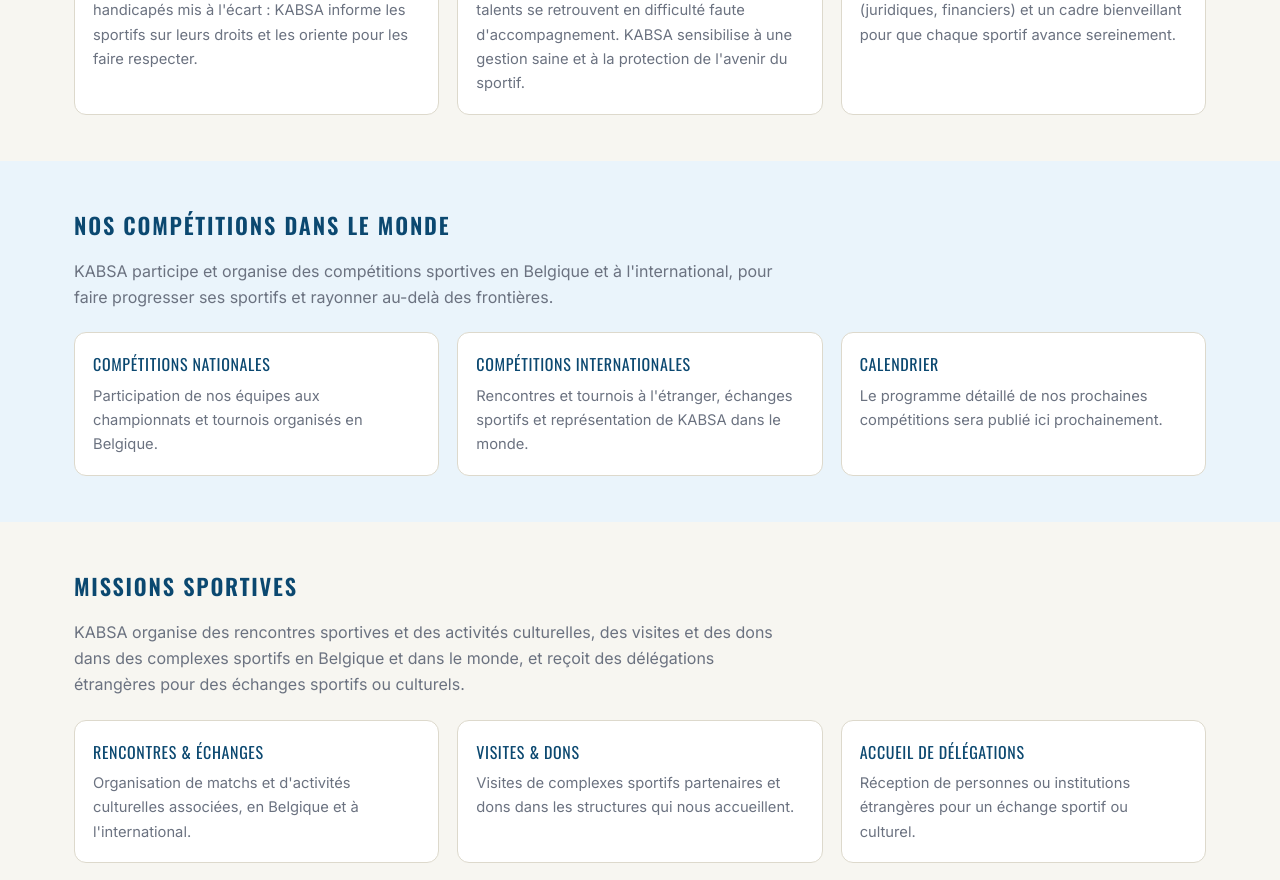
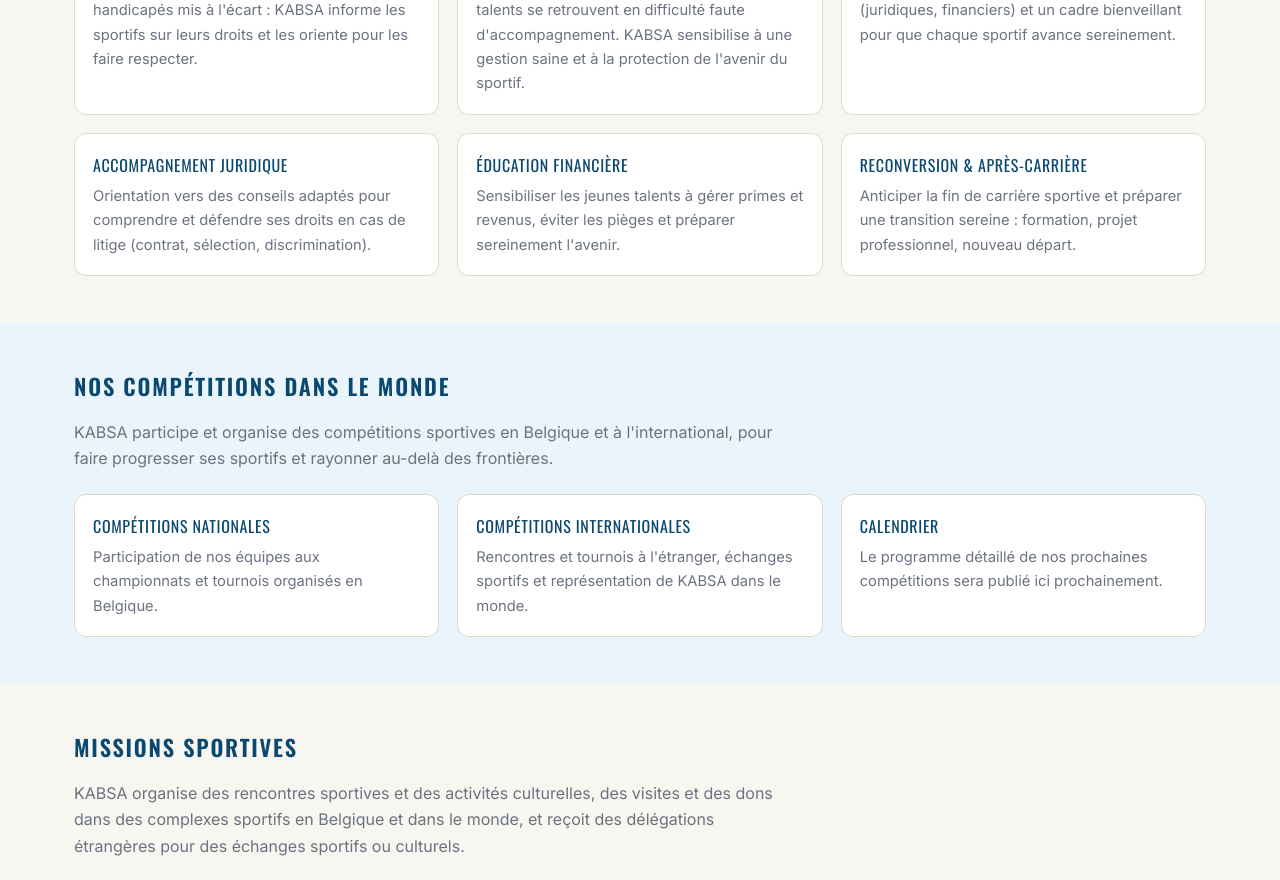
Before and after one commit to yvesnet9/kabsa, a Next.js app: page / in a window 1280 px wide. Shown: the part 7140-8020 px from the top of the page. Built offline with nearby package versions, Linux system fonts and the light colour scheme.

Commit message:
Droits et carriere : correction coquille + 3 cartes (juridique, finances, reconversion)

```diff
--- a/components/KabsaHome.jsx
+++ b/components/KabsaHome.jsx
@@ -818,6 +818,18 @@
               <h3>Un entourage de confiance</h3>
               <p>Conseils, mise en relation avec des experts (juridiques, financiers) et un cadre bienveillant pour que chaque sportif avance sereinement.</p>
             </div>
+            <div className="info-card">
+              <h3>Accompagnement juridique</h3>
+              <p>Orientation vers des conseils adaptés pour comprendre et défendre ses droits en cas de litige (contrat, sélection, discrimination).</p>
+            </div>
+            <div className="info-card">
+              <h3>Éducation financière</h3>
+              <p>Sensibiliser les jeunes talents à gérer primes et revenus, éviter les pièges et préparer sereinement l'avenir.</p>
+            </div>
+            <div className="info-card">
+              <h3>Reconversion &amp; après-carrière</h3>
+              <p>Anticiper la fin de carrière sportive et préparer une transition sereine : formation, projet professionnel, nouveau départ.</p>
+            </div>
           </div>
         </div>
       </section>
```
